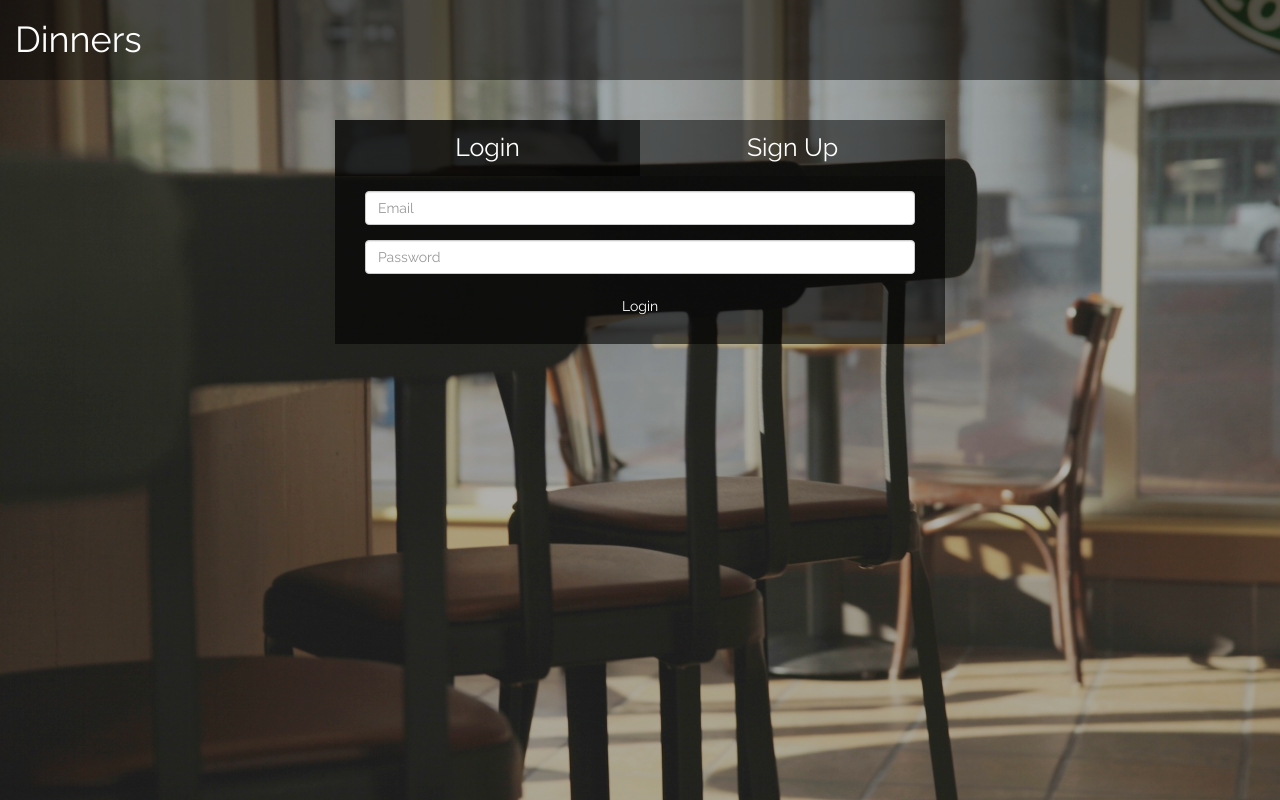
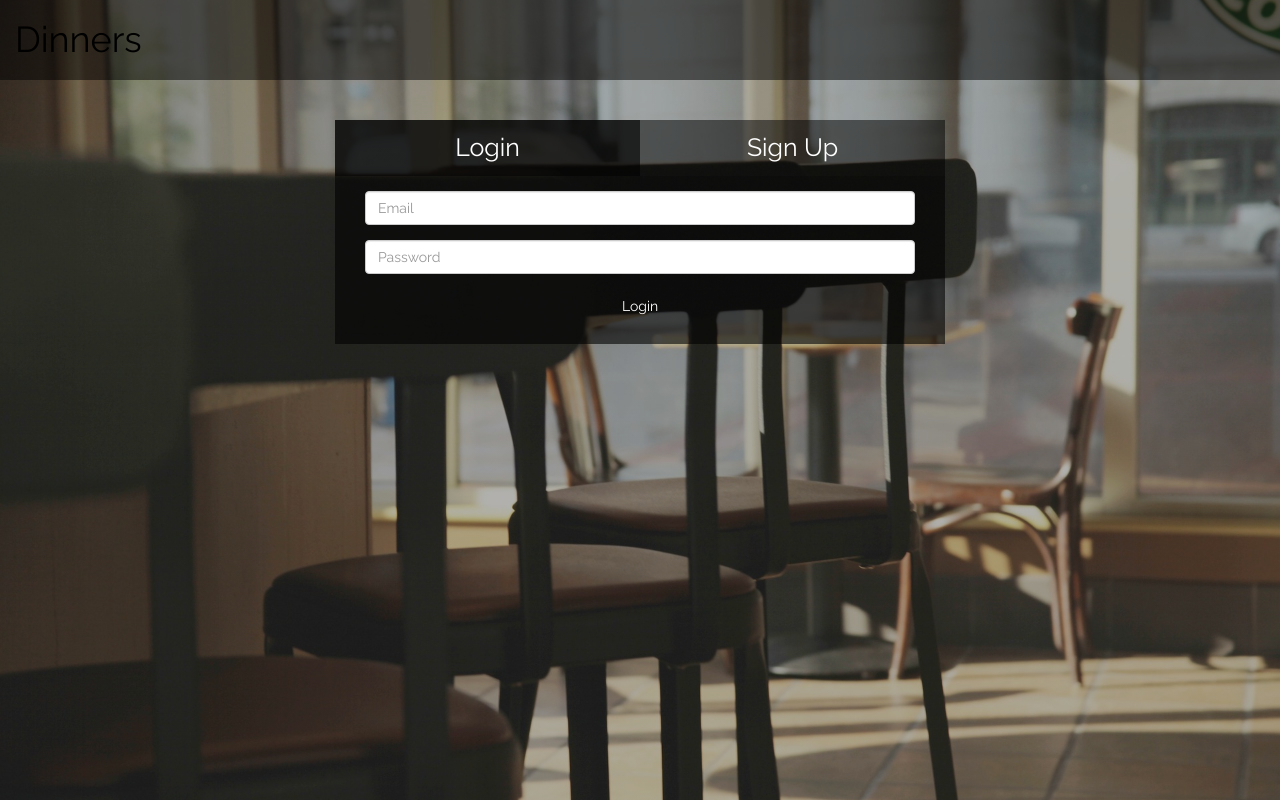
Before and after one commit to gggonzalez03/Restaurant-Item-Catalog, a Flask app: page / in a window 1280 px wide. Run offline with Flask 2, Linux system fonts and the light colour scheme; parts of the project's set-up code (start-up, migrations or seed data) failed here and were passed over; some libraries are stand-ins or nearby versions.

Commit message:
feat: Homepage redirect
The name of the app at the upper left is now link that redirects
the user to the homepage. This is always available because it is
in the banner of the site.

```diff
--- a/static/css/main.css
+++ b/static/css/main.css
@@ -39,6 +39,11 @@
 	    z-index: 10;
 	    box-shadow: 0 3px 2px rgba(0, 0, 0, 0.3);
 	    font-size: 100%;
+	}
+
+	#app-name > a{
+		color: black;
+		text-decoration: none;
 	}
 
 	#site-header {
--- a/templates/base.html
+++ b/templates/base.html
@@ -16,7 +16,7 @@
 	<body>
 		<div class="container-fluid" ng-controller="CatalogController as cc">
 			<header id="site-header" class="row">
-				<h1 class="col-md-6">Dinners</h1>
+				<h1 class="col-md-6" id="app-name"><a href="{{url_for('all_restaurants_view')}}">Dinners</a></h1>
 				<nav id="site-nav" class="col-md-6 nav navbar-nav">{% block links %}{% endblock %}</nav>
 			</header>
 			{% block body %}
```
